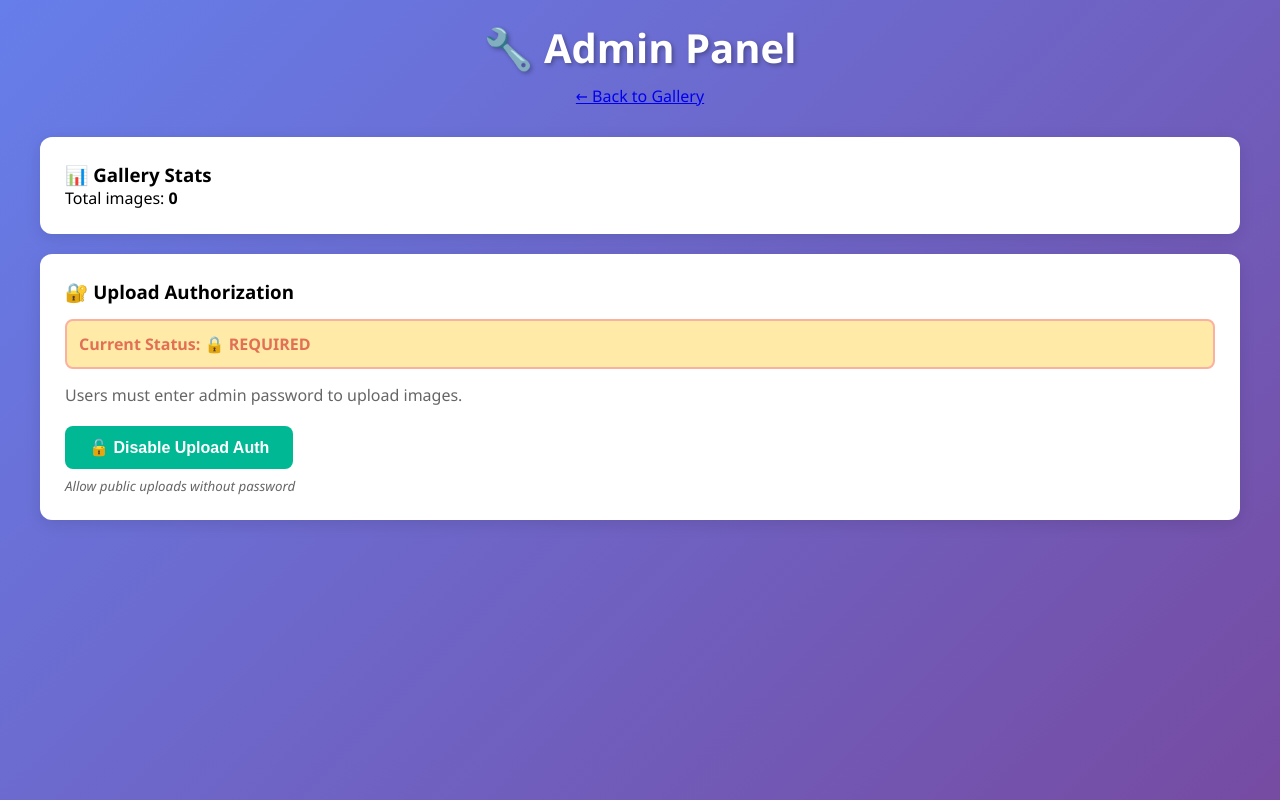
After one commit to giveuper39/image-gallery, a Flask app: page /admin in a window 1280 px wide. The commit adds this page. Run offline with Flask 3, Linux system fonts and the light colour scheme; data that the repository does not hold is empty.

Commit message:
(feat) added admin auth

```diff
--- a/image_gallery/main.py
+++ b/image_gallery/main.py
@@ -9,9 +9,7 @@ def create_app():
     base_dir = os.path.abspath(os.path.dirname(__file__))
     template_dir = os.path.join(base_dir, "..", "templates")
 
-    app = Flask(__name__,
-                template_folder=template_dir,
-                static_folder="../static")
+    app = Flask(__name__, template_folder=template_dir, static_folder="../static")
 
     app.config["SECRET_KEY"] = os.getenv("SECRET_KEY", "dev-secret-key")
     app.config["MAX_CONTENT_LENGTH"] = 16 * 1024 * 1024  # 16 MB
--- a/image_gallery/routes.py
+++ b/image_gallery/routes.py
@@ -1,14 +1,19 @@
 import io
 import logging
+import os
 
 from flask import Blueprint, render_template, request, redirect, url_for, flash
+from flask_httpauth import HTTPBasicAuth
+from werkzeug.security import generate_password_hash, check_password_hash
 from werkzeug.utils import secure_filename
 from PIL import Image
 
-from image_gallery.utils import s3_client
+from image_gallery.utils import s3_client, auth_manager
 
 main_bp = Blueprint("main", __name__)
 LOG = logging.getLogger()
+auth = HTTPBasicAuth()
+users = {"admin": generate_password_hash(os.getenv("ADMIN_PASSWORD"))}
 
 
 @main_bp.route("/")
@@ -19,13 +24,35 @@ def index():
         flash(f"Error loading images: {str(e)}", "error")
         images = []
 
-    return render_template("index.html", images=images)
+    return render_template("index.html", images=images,
+                           upload_auth_enabled=auth_manager.is_upload_auth_enabled())
+
+
+@auth.verify_password
+def verify_password(username, password):
+    if username in users and check_password_hash(users[username], password):
+        return username
 
 
 @main_bp.route("/upload", methods=["POST"])
 def upload_file():
-    if request.headers.get('X-Forwarded-For'):
-        client_ip = request.headers.get('X-Forwarded-For').split(',')[0]
+    if auth_manager.is_upload_auth_enabled():
+        auth_header = request.authorization
+        valid_credentials = (
+                auth_header
+                and auth_header.type == "basic"
+                and verify_password(auth_header.username, auth_header.password)
+        )
+
+        if not valid_credentials:
+            return (
+                "Login required for upload",
+                401,
+                {"WWW-Authenticate": 'Basic realm="Authentication Required"'}
+            )
+
+    if request.headers.get("X-Forwarded-For"):
+        client_ip = request.headers.get("X-Forwarded-For").split(",")[0]
     else:
         client_ip = request.remote_addr
 
@@ -64,6 +91,25 @@ def upload_file():
     return redirect(url_for("main.index"))
 
 
+@main_bp.route("/admin", methods=["GET", "POST"])
+@auth.login_required
+def admin_panel():
+    if request.method == "POST":
+        new_status = request.form.get("upload_auth") == "enable"
+        auth_manager.set_auth_status(new_status)
+        flash(
+            f"🔒 Upload authorization {'enabled' if new_status else 'disabled'}",
+            "success",
+        )
+
+    current_status = auth_manager.get_auth_status()
+    upload_count = len(s3_client.list_images())
+
+    return render_template(
+        "admin.html", auth_enabled=current_status, upload_count=upload_count
+    )
+
+
 @main_bp.route("/health")
 def health():
     return {"status": "ok", "service": "Image Gallery"}
--- /dev/null
+++ b/image_gallery/utils/auth_manager.py
@@ -0,0 +1,23 @@
+import json
+
+AUTH_CONFIG_FILE = "auth_config.json"
+
+
+def get_auth_status():
+    try:
+        with open(AUTH_CONFIG_FILE, "r") as f:
+            config = json.load(f)
+            return config.get("upload_auth_enabled", True)
+    except FileNotFoundError:
+        set_auth_status(True)
+        return True
+
+
+def set_auth_status(enabled):
+    config = {"upload_auth_enabled": enabled}
+    with open(AUTH_CONFIG_FILE, "w") as f:
+        json.dump(config, f)
+
+
+def is_upload_auth_enabled():
+    return get_auth_status()
--- a/pyproject.toml
+++ b/pyproject.toml
@@ -12,6 +12,7 @@ boto3 = "^1.40.74"
 python-dotenv = "^1.2.1"
 pillow = "^12.0.0"
 gunicorn = "^23.0.0"
+flask-httpauth = "^4.8.0"
 
 
 [tool.poetry.group.dev.dependencies]
--- a/static/style.css
+++ b/static/style.css
@@ -174,3 +174,94 @@ body {
         font-size: 2em;
     }
 }
+
+.admin-link {
+    position: absolute;
+    top: 20px;
+    right: 20px;
+}
+
+.admin-link a {
+    background: #667eea;
+    color: white;
+    padding: 8px 16px;
+    border-radius: 6px;
+    text-decoration: none;
+    font-size: 0.9em;
+}
+
+.admin-controls {
+    display: grid;
+    gap: 20px;
+    margin-top: 20px;
+}
+
+.status-card, .auth-control-card {
+    background: white;
+    padding: 25px;
+    border-radius: 12px;
+    box-shadow: 0 4px 16px rgba(0,0,0,0.1);
+}
+
+.current-status {
+    padding: 12px;
+    border-radius: 8px;
+    font-weight: bold;
+    margin: 15px 0;
+}
+
+.status-enabled {
+    background: #ffeaa7;
+    color: #e17055;
+    border: 2px solid #fab1a0;
+}
+
+.status-disabled {
+    background: #55efc4;
+    color: #00b894;
+    border: 2px solid #00b894;
+}
+
+.status-description {
+    color: #666;
+    margin: 15px 0;
+}
+
+.toggle-form {
+    margin-top: 20px;
+}
+
+.btn {
+    padding: 12px 24px;
+    border: none;
+    border-radius: 8px;
+    cursor: pointer;
+    font-size: 16px;
+    font-weight: bold;
+    transition: all 0.3s ease;
+}
+
+.btn-enable {
+    background: #e17055;
+    color: white;
+}
+
+.btn-enable:hover {
+    background: #d63031;
+}
+
+.btn-disable {
+    background: #00b894;
+    color: white;
+}
+
+.btn-disable:hover {
+    background: #00a085;
+}
+
+.toggle-form small {
+    display: block;
+    margin-top: 8px;
+    color: #666;
+    font-style: italic;
+}
--- /dev/null
+++ b/templates/admin.html
@@ -0,0 +1,63 @@
+<!DOCTYPE html>
+<html>
+<head>
+    <meta charset="UTF-8">
+    <meta name="viewport" content="width=device-width, initial-scale=1.0">
+    <title>Admin Panel - Image Gallery</title>
+    <link rel="stylesheet" href="{{ url_for('static', filename='style.css') }}">
+</head>
+<body>
+<div class="container">
+    <div class="header">
+        <h1>🔧 Admin Panel</h1>
+        <a href="{{ url_for('main.index') }}">← Back to Gallery</a>
+    </div>
+
+    <div class="flash-messages">
+        {% with messages = get_flashed_messages(with_categories=true) %}
+        {% if messages %}
+        {% for category, message in messages %}
+        <div class="flash-message flash-{{ category }}">{{ message }}</div>
+        {% endfor %}
+        {% endif %}
+        {% endwith %}
+    </div>
+
+    <div class="admin-controls">
+        <div class="status-card">
+            <h3>📊 Gallery Stats</h3>
+            <p>Total images: <strong>{{ upload_count }}</strong></p>
+        </div>
+
+        <div class="auth-control-card">
+            <h3>🔐 Upload Authorization</h3>
+            <div class="current-status {% if auth_enabled %}status-enabled{% else %}status-disabled{% endif %}">
+                Current Status: <strong>{% if auth_enabled %}🔒 REQUIRED{% else %}🔓 OPEN{% endif %}</strong>
+            </div>
+
+            <p class="status-description">
+                {% if auth_enabled %}
+                Users must enter admin password to upload images.
+                {% else %}
+                Anyone can upload images without authentication.
+                {% endif %}
+            </p>
+
+            <form method="post" class="toggle-form">
+                {% if auth_enabled %}
+                <button type="submit" name="upload_auth" value="disable" class="btn btn-disable">
+                    🔓 Disable Upload Auth
+                </button>
+                <small>Allow public uploads without password</small>
+                {% else %}
+                <button type="submit" name="upload_auth" value="enable" class="btn btn-enable">
+                    🔒 Enable Upload Auth
+                </button>
+                <small>Require password for all uploads</small>
+                {% endif %}
+            </form>
+        </div>
+    </div>
+</div>
+</body>
+</html>
```
Also changed, not shown: image_gallery/utils/s3_client.py (+8 -19 lines), templates/index.html (+18 -3 lines), 2 other files.
